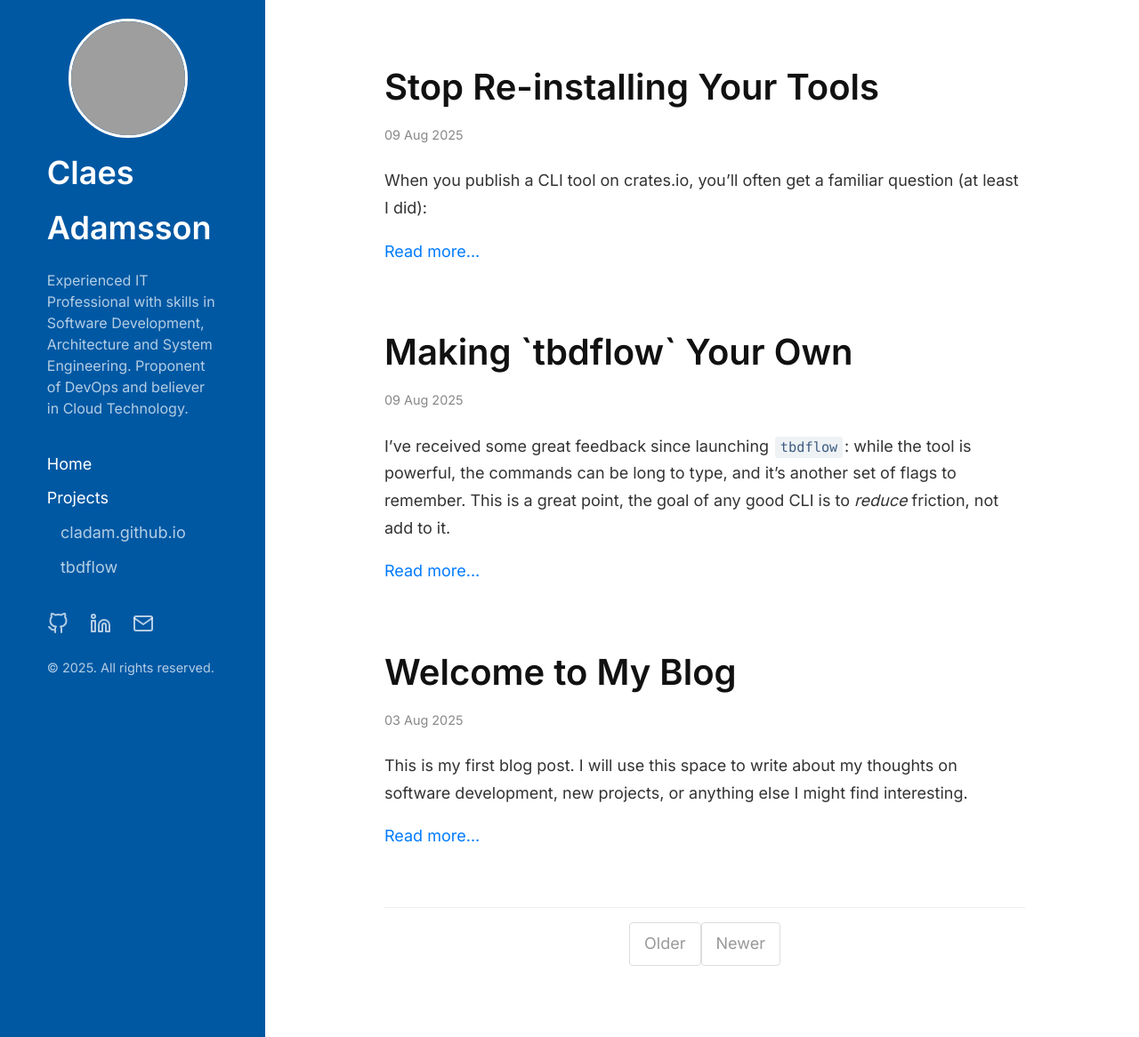
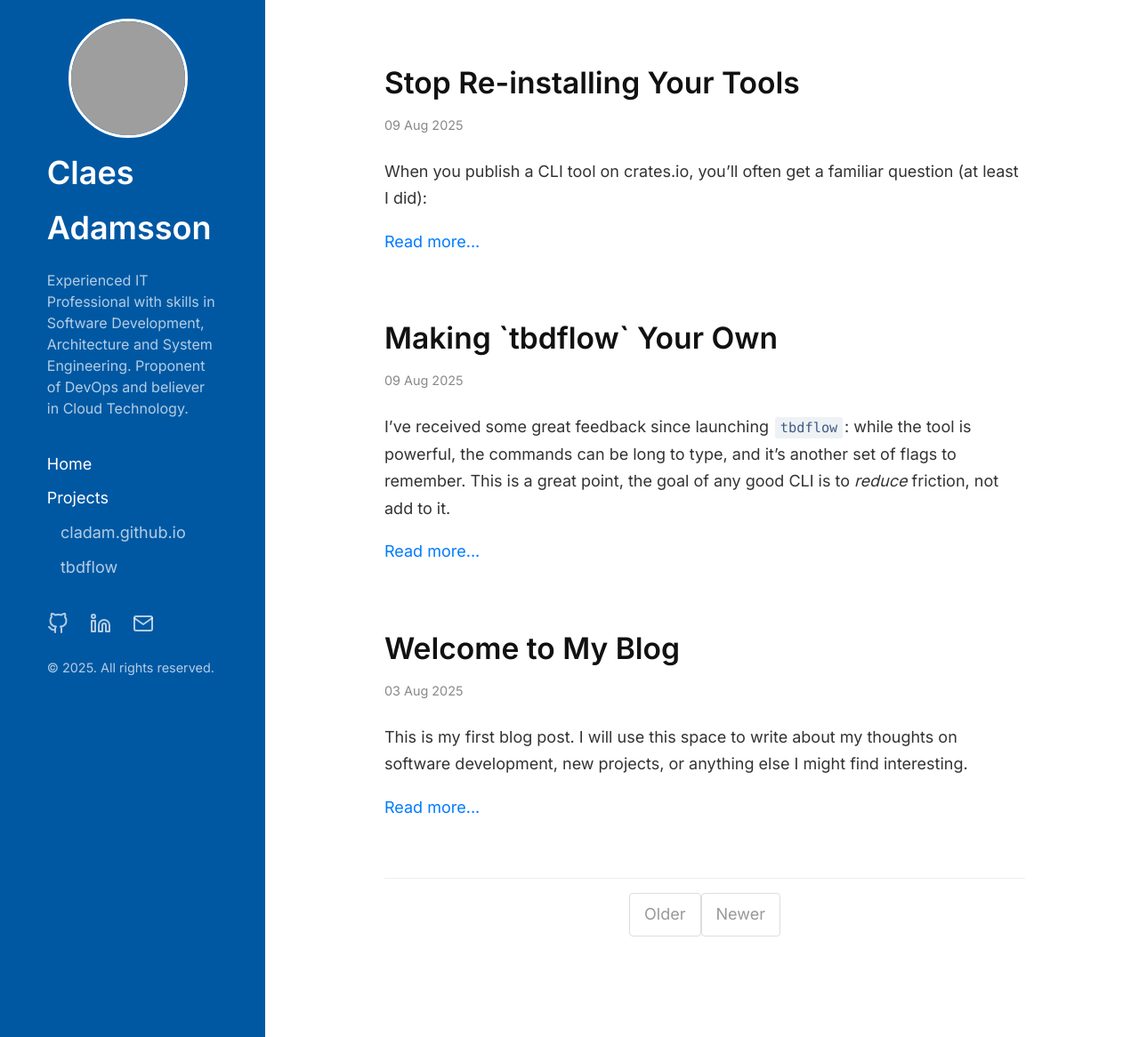
Before and after one commit to cladam/cladam.github.io, a Jekyll site: the page built from index.html, in a window 1280 px wide and 1166 px high. Shown: the whole window at 89% size. Built offline with Jekyll 4.4.1, drawn with Linux system fonts in a browser that asks for light colours; the list of posts is cut into pages by our own code; grey boxes are pictures that could not be loaded.

Commit message:
Update style.css

```diff
--- a/assets/css/style.css
+++ b/assets/css/style.css
@@ -156,7 +156,7 @@ a:hover {
     margin-bottom: 4rem;
 }
 .post-title {
-    font-size: 2.5rem;
+    font-size: 2.1rem;
     margin-top: 0;
     margin-bottom: .5rem;
 }
```
